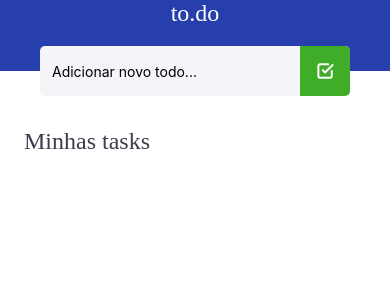
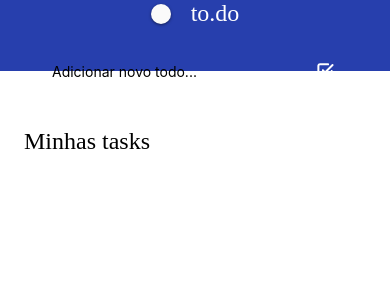
Before and after one commit to suzanemenon/react-native-todo-list, a React Native app: screen / in a window 390 px wide. Shown: the top 300 px of the page. Built offline with nearby package versions, Linux system fonts and the light colour scheme.

Commit message:
adding theme

```diff
--- a/App.tsx
+++ b/App.tsx
@@ -1,8 +1,17 @@
-import React from 'react';
+import React, { useState } from 'react';
 import { StatusBar } from 'react-native';
 import { Home } from './src/pages/Home';
 
+import { themes } from './src/theme';
+
+export interface AppProps {
+  onThemeChange: (isDarkTheme: boolean) => void;
+  theme: object;
+}
+
 export default function App() {
+  const [isDarkTheme, setIsDarkTheme] = useState(false);
+
   return (
     <>
       <StatusBar
@@ -10,7 +19,7 @@ export default function App() {
         translucent
         barStyle="light-content"
       />
-      <Home />
+      <Home onThemeChange={setIsDarkTheme} theme={isDarkTheme ? themes['dark'] : themes['light']}/>
     </>
   );
 }
--- a/src/components/Header.tsx
+++ b/src/components/Header.tsx
@@ -1,27 +1,44 @@
-import React from 'react';
-import { View, Text, StatusBar, StyleSheet } from 'react-native';
+import React, { useState } from 'react';
+import { View, Text, StatusBar, StyleSheet, Switch } from 'react-native';
+import { AppProps } from '../../App';
 
-export function Header() {
+export function Header({ onThemeChange, theme }: AppProps) {
+  const { theme: _theme } = theme['header'];
+
+  const [isEnabled, setIsEnabled] = useState(false);
+
+  const toggleSwitch = () => {
+    setIsEnabled(previousState => !previousState)
+    onThemeChange(isEnabled);
+  };
+
   return (
-    <View style={styles.header}>
-      <Text style={styles.headerText}>to.</Text>
-      <Text style={[styles.headerText, { fontFamily: 'Poppins-SemiBold' }]}>do</Text>
+    <View style={styles(theme).header}>
+      <Switch
+          trackColor={{ false: theme.themeSwitchTrackColorOff, true: theme.themeSwitchTrackColorOn }}
+          thumbColor={isEnabled ? theme.themeSwitchThumbColorOn : theme.themeSwitchThumbColorOff}
+          ios_backgroundColor={theme.themeSwitchIosBackgroundColor}
+          onValueChange={toggleSwitch}
+          value={isEnabled}
+        />
+      <Text style={styles(theme).headerText}>to.</Text>
+      <Text style={[styles(theme).headerText, { fontFamily: 'Poppins-SemiBold' }]}>do</Text>
     </View>
   )
 }
 
-const styles = StyleSheet.create({
+const styles = (theme: any) => StyleSheet.create({
   header: {
     paddingTop: StatusBar.currentHeight,
     paddingBottom: 44,
-    backgroundColor: '#273FAD',
+    backgroundColor: theme['header'].backgroundColor,
     justifyContent: 'center',
     alignItems: 'center',
     flexDirection: 'row'
   },
   headerText: {
     fontSize: 24,
-    color: '#FFF',
+    color: theme['header'].textColor,
     fontFamily: 'Poppins-Regular',
   }
 });
--- a/src/components/MyTasksList.tsx
+++ b/src/components/MyTasksList.tsx
@@ -1,10 +1,11 @@
 import React from 'react';
 import { FlatList, TouchableOpacity, View, Text, StyleSheet, FlatListProps } from 'react-native';
+import { AppProps } from '../../App';
 
-function FlatListHeaderComponent() {
+function FlatListHeaderComponent(theme : AppProps) {
   return (
     <View>
-      <Text style={styles.header}>Minhas tasks</Text>
+      <Text style={styles(theme).header}>Minhas tasks</Text>
     </View>
   )
 }
@@ -17,9 +18,12 @@ interface MyTasksListProps {
   }[];
   onPress: (id: number) => void;
   onLongPress: (id: number) => void;
+  theme: object;
 }
 
-export function MyTasksList({ tasks, onLongPress, onPress }: MyTasksListProps) {
+export function MyTasksList({ tasks, onLongPress, onPress, theme }: MyTasksListProps) {
+  const { theme: _theme } = theme['myTasksList'];
+
   return (
     <FlatList
       data={tasks}
@@ -33,21 +37,21 @@ export function MyTasksList({ tasks, onLongPress, onPress }: MyTasksListProps) {
             activeOpacity={0.7}
             onPress={() => onPress(item.id)}
             onLongPress={() => onLongPress(item.id)}
-            style={ isTaskDone ? styles.taskButtonDone : styles.taskButton }
+            style={ isTaskDone ? styles(theme).taskButtonDone : styles(theme).taskButton }
           >
             <View
               testID={`marker-${index}`}
-              style={ isTaskDone ? styles.taskMarkerDone : styles.taskMarker }
+              style={ isTaskDone ? styles(theme).taskMarkerDone : styles(theme).taskMarker }
             />
             <Text
-              style={ isTaskDone ? styles.taskTextDone : styles.taskText }
+              style={ isTaskDone ? styles(theme).taskTextDone : styles(theme).taskText }
             >
               {item.title}
             </Text>
           </TouchableOpacity>
         )
       }}
-      ListHeaderComponent={<FlatListHeaderComponent />}
+      ListHeaderComponent={<FlatListHeaderComponent theme={theme} />}
       ListHeaderComponentStyle={{
         marginBottom: 20
       }}
@@ -59,9 +63,9 @@ export function MyTasksList({ tasks, onLongPress, onPress }: MyTasksListProps) {
   )
 }
 
-const styles = StyleSheet.create({
+const styles = (theme: any) => StyleSheet.create({
   header: {
-    color: '#3D3D4D',
+    color: theme.titleColor,
     fontSize: 24,
     fontFamily: 'Poppins-SemiBold'
   },
@@ -79,11 +83,11 @@ const styles = StyleSheet.create({
     width: 16,
     borderRadius: 8,
     borderWidth: 1,
-    borderColor: '#3D3D4D',
+    borderColor: theme.taskMarkerBorderColor,
     marginRight: 10
   },
   taskText: {
-    color: '#3D3D4D',
+    color: theme.taskTextColor,
   },
   taskButtonDone: {
     flex: 1,
@@ -91,7 +95,7 @@ const styles = StyleSheet.create({
     paddingVertical: 12,
     marginBottom: 4,
     borderRadius: 4,
-    backgroundColor: 'rgba(25, 61, 223, 0.1)',
+    backgroundColor: theme.taskButtonDoneBackgroundColor,
     flexDirection: 'row',
     alignItems: 'center'
   },
@@ -99,11 +103,11 @@ const styles = StyleSheet.create({
     height: 16,
     width: 16,
     borderRadius: 8,
-    backgroundColor: '#273FAD',
+    backgroundColor: theme.taskMarkerDoneBackgroundColor,
     marginRight: 10
   },
   taskTextDone: {
-    color: '#A09CB1',
+    color: theme.taskTextDoneColor,
     textDecorationLine: 'line-through'
   }
 })
--- a/src/components/TodoInput.tsx
+++ b/src/components/TodoInput.tsx
@@ -1,14 +1,17 @@
 import React, { useState } from 'react';
 import { Image, Platform, StyleSheet, TextInput, TouchableOpacity, View } from 'react-native';
+import { AppProps } from '../../App';
 
 import checkIcon from '../assets/icons/Check.png';
 
 interface TodoInputProps {
   addTask: (task: string) => void;
+  theme: object;
 }
 
-export function TodoInput({ addTask }: TodoInputProps) {
+export function TodoInput({ addTask, theme }: TodoInputProps) {
   const [task, setTask] = useState('');
+  const { theme: _theme } = theme['todoInput'];
 
   function handleAddNewTask() {
     addTask(task);
@@ -16,10 +19,11 @@ export function TodoInput({ addTask }: TodoInputProps) {
   }
 
   return (
-    <View style={[styles.inputContainer, Platform.OS === 'ios' ? styles.inputIOSShadow : styles.inputAndroidShadow]}>
+    <View style={[styles(theme).inputContainer, Platform.OS === 'ios' ? styles(theme).inputIOSShadow : styles(theme).inputAndroidShadow]}>
       <TextInput
-        style={styles.input}
+        style={styles(theme).input}
         placeholder="Adicionar novo todo..."
+        placeholderTextColor={theme.inputPlaceholderColor}
         returnKeyType="send"
         onSubmitEditing={handleAddNewTask}
         value={task}
@@ -28,7 +32,7 @@ export function TodoInput({ addTask }: TodoInputProps) {
       <TouchableOpacity
         testID="add-new-task-button"
         activeOpacity={0.7}
-        style={styles.addButton}
+        style={styles(theme).addButton}
         onPress={handleAddNewTask}
       >
         <Image source={checkIcon} />
@@ -37,9 +41,9 @@ export function TodoInput({ addTask }: TodoInputProps) {
   )
 }
 
-const styles = StyleSheet.create({
+const styles = (theme: any) => StyleSheet.create({
   inputContainer: {
-    backgroundColor: '#F5F4F8',
+    backgroundColor: theme.inputContainerBackgroundColor,
     borderRadius: 5,
     marginTop: -25,
     marginHorizontal: 40,
@@ -48,14 +52,15 @@ const styles = StyleSheet.create({
     alignItems: 'center',
   },
   input: {
+    color: theme.inputColor,
     flex: 1,
-    backgroundColor: '#F5F4F8',
+    backgroundColor: theme.inputBackgroundColor,
     paddingLeft: 12,
     borderTopLeftRadius: 5,
     borderBottomLeftRadius: 5,
   },
   inputIOSShadow: {
-    shadowColor: "#000",
+    shadowColor: theme.inputIOSShadowColor,
     shadowOffset: {
       width: 0,
       height: 2
@@ -67,7 +72,7 @@ const styles = StyleSheet.create({
     elevation: 5
   },
   addButton: {
-    backgroundColor: '#3FAD27',
+    backgroundColor: theme.addButtonBackgroundColor,
     height: 50,
     paddingHorizontal: 16,
     justifyContent: 'center',
--- a/src/pages/Home.tsx
+++ b/src/pages/Home.tsx
@@ -1,4 +1,6 @@
 import React, { useState } from 'react';
+import { View } from 'react-native';
+import { AppProps } from '../../App';
 
 import { Header } from '../components/Header';
 import { MyTasksList } from '../components/MyTasksList';
@@ -10,7 +12,7 @@ interface Task {
   done: boolean;
 }
 
-export function Home() {
+export function Home({ onThemeChange, theme }: AppProps) {
   const [tasks, setTasks] = useState<Task[]>([]);
 
   function handleAddTask(newTaskTitle: string) {
@@ -44,16 +46,17 @@ export function Home() {
   }
 
   return (
-    <>
-      <Header />
+    <View style={{ flex: 1, backgroundColor: theme['home'].backgroundColor }}>
+      <Header onThemeChange={onThemeChange} theme={theme} />
 
-      <TodoInput addTask={handleAddTask} />
+      <TodoInput addTask={handleAddTask} theme={theme} />
 
       <MyTasksList
         tasks={tasks}
         onPress={handleMarkTaskAsDone}
         onLongPress={handleRemoveTask}
+        theme={theme}
       />
-    </>
+    </View>
   )
 }
--- /dev/null
+++ b/src/theme/index.ts
@@ -0,0 +1,3 @@
+import themes from './themes';
+
+export { themes }
--- /dev/null
+++ b/src/theme/themes.ts
@@ -0,0 +1,62 @@
+export default {
+    light: {
+        home: {
+            backgroundColor: '#FFF',
+        },
+        header: {
+            backgroundColor: '#273FAD',
+            textColor: '#FFF',
+            themeSwitchTrackColorOn: '#81b0ff',
+            themeSwitchTrackColorOff: '#767577',
+            themeSwitchThumbColorOn: '#f5dd4b',
+            themeSwitchThumbColorOff: '#f4f3f4',
+            themeSwitchIosBackgroundColor: '#3e3e3e'
+        },
+        myTasksList: {
+            titleColor: '#3D3D4D',
+            taskMarkerBorderColor: '#3D3D4D',
+            taskTextColor: '#3D3D4D',
+            taskButtonDoneBackgroundColor: 'rgba(25, 61, 223, 0.1)',
+            taskMarkerDoneBackgroundColor: '#273FAD',
+            taskTextDoneColor: '#A09CB1'
+        },
+        todoInput: {
+            inputColor: '#A09CB1',
+            inputPlaceholderColor: '#A09CB1',
+            inputContainerBackgroundColor: '#F5F4F8',
+            inputBackgroundColor: '#F5F4F8',
+            inputIOSShadowColor: '#000',
+            addButtonBackgroundColor: '#3FAD27',
+        }
+    },
+    dark: {
+        home: {
+            backgroundColor: '#10101E',
+        },
+        header: {
+            backgroundColor: '#191932',
+            textColor: '#E1E1E6',
+            themeSwitchTrackColorOn: '#212136',
+            themeSwitchTrackColorOff: '#767577',
+            themeSwitchThumbColorOn: '#565BFF',
+            themeSwitchThumbColorOff: '#f4f3f4',
+            themeSwitchIosBackgroundColor: '#212136'
+        },
+        myTasksList: {
+            titleColor: '#565BFF',
+            taskMarkerBorderColor: '#565BFF',
+            taskTextColor: '#E1E1E6',
+            taskButtonDoneBackgroundColor: 'rgba(33, 33, 54, 0.3)',
+            taskMarkerDoneBackgroundColor: '#565BFF',
+            taskTextDoneColor: 'rgba(225, 225, 230, 0.6)'
+        },
+        todoInput: {
+            inputColor: '#E1E1E6',
+            inputPlaceholderColor: '#E1E1E6',
+            inputContainerBackgroundColor: '#212136',
+            inputBackgroundColor: '#212136',
+            inputIOSShadowColor: '#000',
+            addButtonBackgroundColor: '#565BFF',
+        }
+    },
+};
```
Also changed, not shown: src/components/Header.ios.tsx (+7 -3 lines), 1 other file (tests, documents, lock files or other folders).
